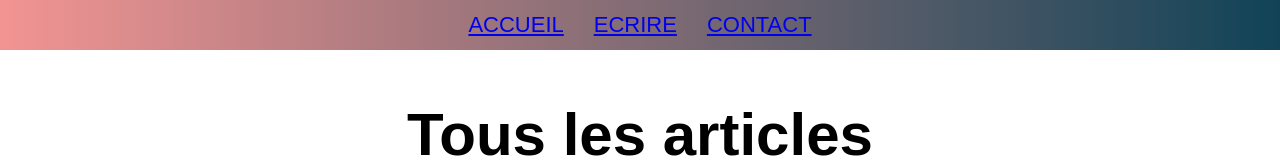
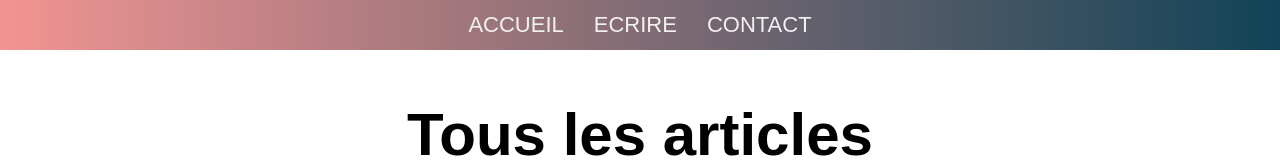
Before and after one commit to g-veronika/Blog-, a React (Create React App) app in the folder my-blog/: page / in a window 1280 px wide. Shown: the top 160 px of the page. Built offline with nearby package versions, Linux system fonts and the light colour scheme; no server answers.

Commit message:
adding links styles

```diff
--- a/my-blog/src/Components/Navbar/Navbar.css
+++ b/my-blog/src/Components/Navbar/Navbar.css
@@ -26,6 +26,13 @@ nav {
     text-transform: uppercase;
     color: #f1f1f1;
     cursor: pointer;
+
+}
+
+.items a {
+    color: #f1f1f1;
+    text-decoration: none;
+
 }
 
 .btn {
```
